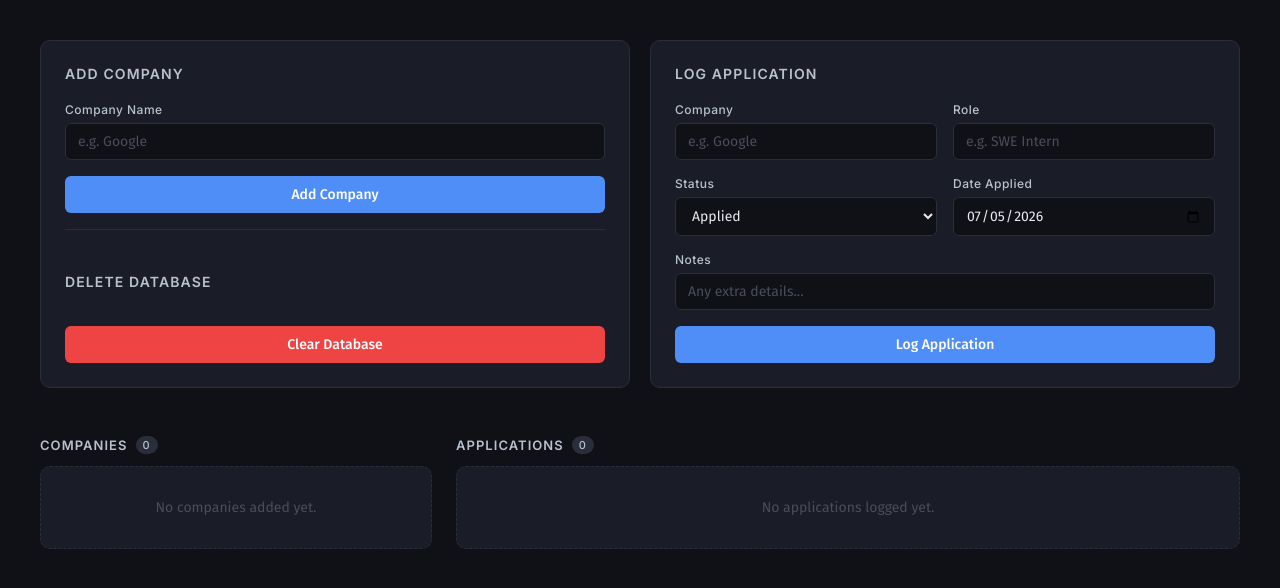
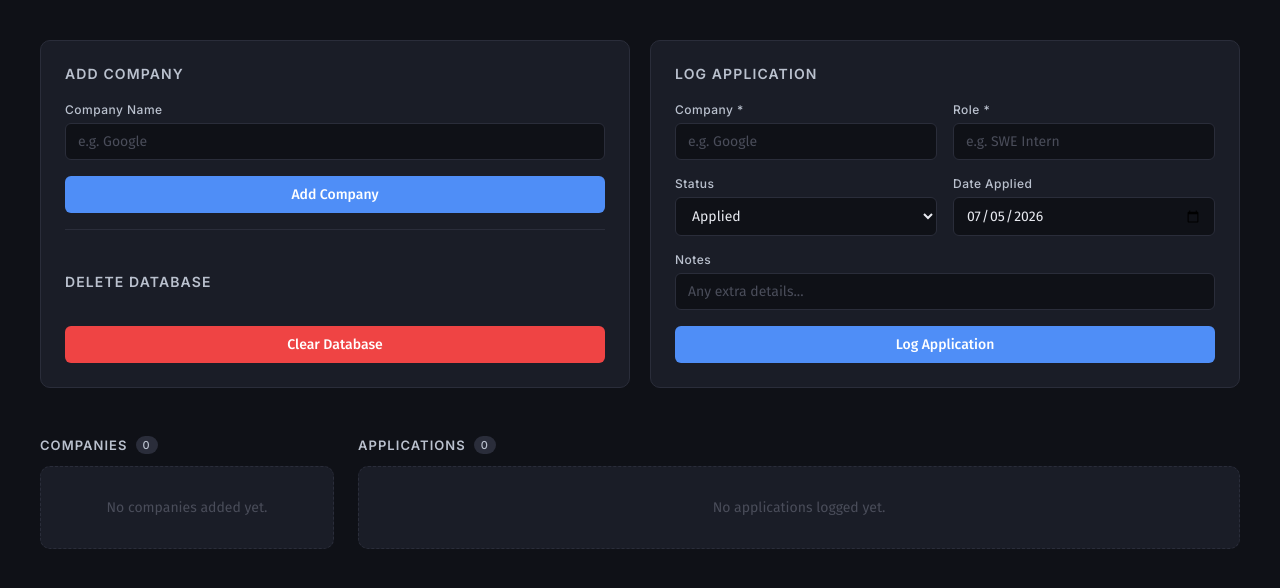
Before and after one commit to joew63/apply-tracker, a Flask app: page / in a window 1280 px wide. Shown: the part 99-687 px from the top of the page. Run offline with Flask 3, Linux system fonts and the light colour scheme; data that the repository does not hold is empty.

Commit message:
visual fixes

```diff
--- a/static/style.css
+++ b/static/style.css
@@ -220,7 +220,7 @@ select option {
 }
 
 #app_table {
-    flex: 2;
+    flex: 3;
 }
 
 /* ── Section titles ── */
--- a/templates/index.html
+++ b/templates/index.html
@@ -54,11 +54,11 @@
                     <input type="hidden" name="form_type" value="add_application">
                     <div class="form-row">
                         <div class="form-group">
-                            <label for="app_company">Company</label>
+                            <label for="app_company">Company *</label>
                             <input type="text" id="app_company" name="name" placeholder="e.g. Google">
                         </div>
                         <div class="form-group">
-                            <label for="role">Role</label>
+                            <label for="role">Role *</label>
                             <input type="text" id="role" name="role" placeholder="e.g. SWE Intern">
                         </div>
                     </div>
```
